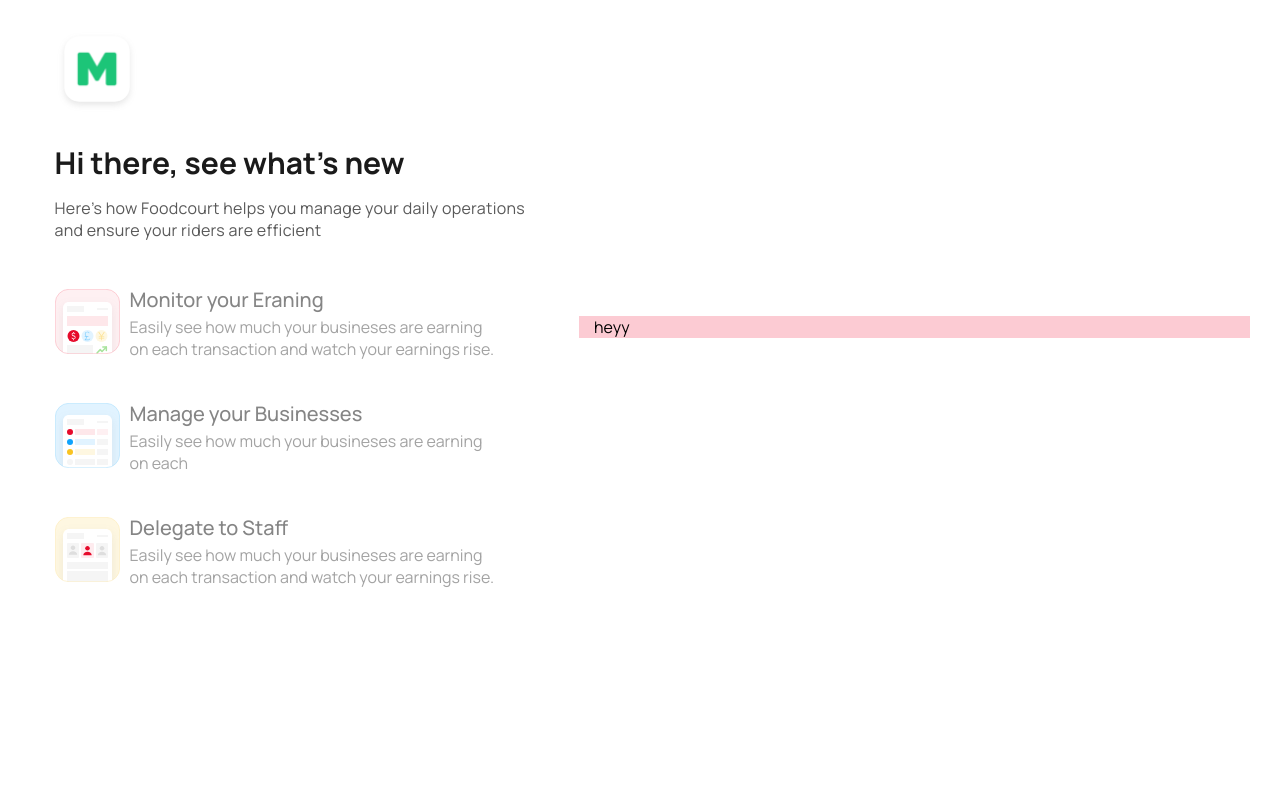
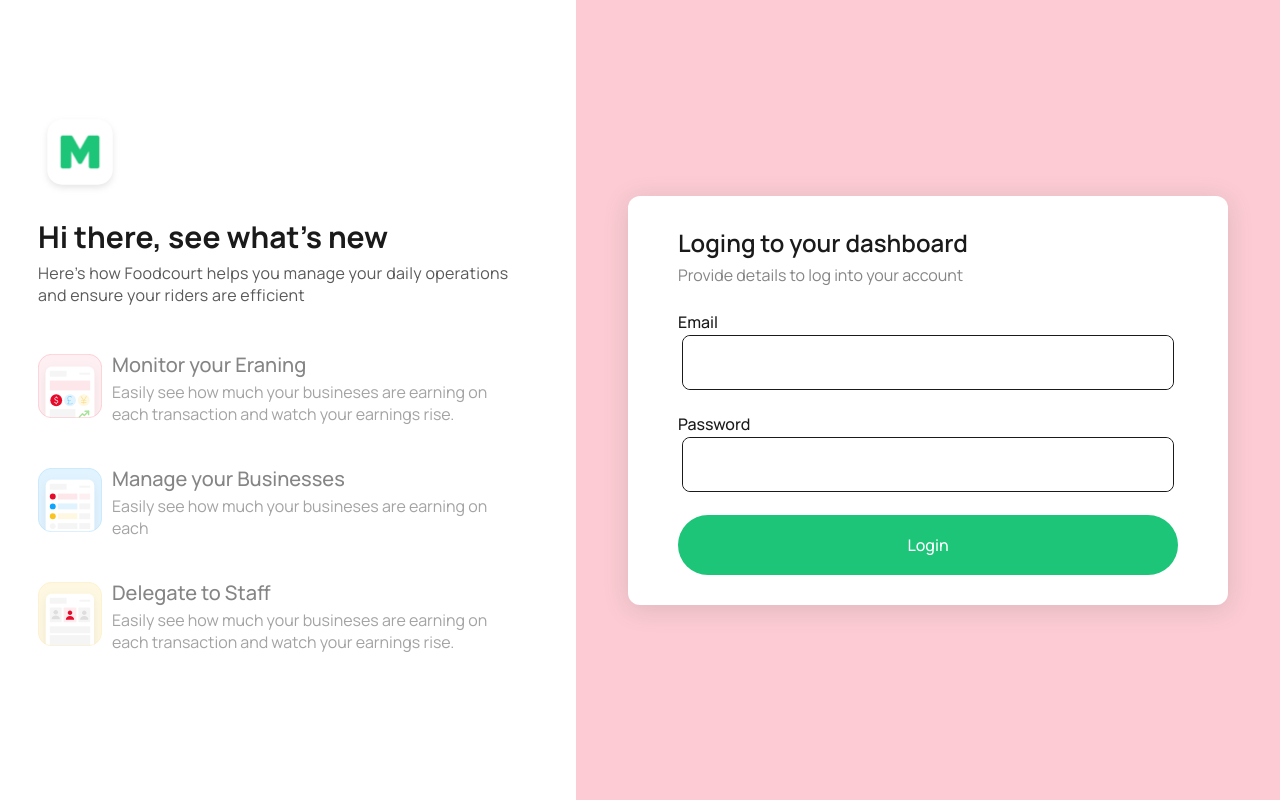
Before and after one commit to AlexChika/web-dev-assessment, a React (Create React App) app: page / in a window 1280 px wide. Built offline with nearby package versions, Linux system fonts and the light colour scheme.

Commit message:
build:built ui component for loging screen

```diff
--- a/src/icons/StickerOneIcon.tsx
+++ b/src/icons/StickerOneIcon.tsx
@@ -1,6 +1,6 @@
 import React from "react";
 
-const StickerOneIcon = () => {
+const StickerOneIcon = ({ color, class: cs }: IconType) => {
   return (
     <svg
       width="65"
@@ -8,6 +8,7 @@ const StickerOneIcon = () => {
       viewBox="0 0 65 65"
       fill="none"
       xmlns="http://www.w3.org/2000/svg"
+      className={cs}
     >
       <g clip-path="url(#clip0_0_77)">
         <rect width="65" height="65" rx="14" fill="#FEF0F2" />
--- a/src/icons/StickerThreeIcon.tsx
+++ b/src/icons/StickerThreeIcon.tsx
@@ -1,8 +1,9 @@
 import React from "react";
 
-const StickerThreeIcon = () => {
+const StickerThreeIcon = ({ color, class: cs }: IconType) => {
   return (
     <svg
+      className={cs}
       width="65"
       height="65"
       viewBox="0 0 65 65"
--- a/src/icons/StickerTwoIcon.tsx
+++ b/src/icons/StickerTwoIcon.tsx
@@ -1,8 +1,9 @@
 import React from "react";
 
-const StickerTwoIcon = () => {
+const StickerTwoIcon = ({ color, class: cs }: IconType) => {
   return (
     <svg
+      className={cs}
       width="65"
       height="65"
       viewBox="0 0 65 65"
--- a/src/pages/Login/HalfLeftDescription.tsx
+++ b/src/pages/Login/HalfLeftDescription.tsx
@@ -25,7 +25,7 @@ const HalfLeftDescription = () => {
         <ButtonsWrapperStyle>
           <ButtonsRowStyle>
             <small>
-              <StickerOneIcon />
+              <StickerOneIcon class="sticker" />
             </small>
 
             <div>
@@ -44,7 +44,7 @@ const HalfLeftDescription = () => {
 
           <ButtonsRowStyle>
             <small>
-              <StickerTwoIcon />
+              <StickerTwoIcon class="sticker" />
             </small>
 
             <div>
@@ -60,7 +60,7 @@ const HalfLeftDescription = () => {
 
           <ButtonsRowStyle>
             <small>
-              <StickerThreeIcon />
+              <StickerThreeIcon class="sticker" />
             </small>
 
             <div>
@@ -106,16 +106,25 @@ const HeadingStyle = styled.section`
   h2 {
     margin-top: 2rem;
     font-weight: 700;
-    font-size: 3rem;
-    line-height: 4.8rem;
+    font-size: 2.4rem;
+    line-height: 3rem;
     color: ${({ theme }) => theme.primaryDark};
   }
-
   p {
     margin-top: 1rem;
-    font-size: 1.6rem;
+    font-size: 1.5rem;
     letter-spacing: 0.3px;
     color: ${({ theme }: any) => theme.secondaryDark};
+  }
+
+  @media screen and (min-width: 500px) {
+    h2 {
+      font-size: 3rem;
+    }
+
+    p {
+      font-size: 1.6rem;
+    }
   }
 `;
 
@@ -139,27 +148,32 @@ const ButtonsRowStyle = styled.section`
     justify-content: space-between;
 
     span {
-      width: calc(100% - 40px);
+      width: calc(100% - 30px);
     }
+  }
+
+  .sticker {
+    width: 50px;
+    height: 50px;
   }
 
   .icon {
     color: #f9c320;
-    width: 25px;
-    height: 25px;
+    width: 20px;
+    height: 20px;
     align-self: center;
     display: none;
   }
 
   h3 {
     font-weight: 500;
-    font-size: 2rem;
+    font-size: 1.8rem;
     color: ${({ theme }) => theme.tertiaryDark};
   }
 
   p {
     color: ${({ theme }) => theme.gray};
-    font-size: 1.6rem;
+    font-size: 1.3rem;
     padding-top: 3px;
   }
 
@@ -176,4 +190,24 @@ const ButtonsRowStyle = styled.section`
   &:hover .icon {
     display: block;
   }
+
+  @media screen and (min-width: 500px) {
+    h3 {
+      font-size: 2rem;
+    }
+
+    p {
+      font-size: 1.6rem;
+    }
+
+    .icon {
+      width: 25px;
+      height: 25px;
+    }
+
+    .sticker {
+      width: 64px;
+      height: 64px;
+    }
+  }
 `;
--- a/src/pages/Login/LoginForm.tsx
+++ b/src/pages/Login/LoginForm.tsx
@@ -1,15 +1,91 @@
 import styled from "styled-components";
+import { useState } from "react";
 
 const LoginForm = () => {
-  return <Wrapper>heyy</Wrapper>;
+  const [formInput, setFormInput] = useState({
+    email: "",
+    password: "",
+  });
+
+  function handleLogin() {}
+
+  return (
+    <Wrapper>
+      <form onSubmit={handleLogin}>
+        <div>
+          <Heading>
+            <h3>Loging to your dashboard</h3>
+            <p>Provide details to log into your account</p>
+          </Heading>
+
+          <FormInput>
+            <label htmlFor="email">Email</label>
+            <article>
+              <div>
+                <input id="email" name="email" type="email" />
+                <span></span>
+              </div>
+            </article>
+            <small className="error"></small>
+          </FormInput>
+
+          <FormInput>
+            <label htmlFor="password">Password</label>
+            <article>
+              <div>
+                <input id="password" name="password" type="text" />
+                <span></span>
+              </div>
+            </article>
+            <small className="error"></small>
+          </FormInput>
+
+          <button type="submit">Login</button>
+        </div>
+      </form>
+    </Wrapper>
+  );
 };
 
 export default LoginForm;
 
 const Wrapper = styled.section`
   background-color: #fccbd3;
+  display: flex;
+  justify-content: center;
+  align-items: center;
   width: 100%;
-  padding: 0px 15px;
+  min-height: 100vh;
+
+  form {
+    max-width: 600px;
+    box-shadow: 0px 4px 25px rgba(102, 102, 102, 0.2);
+    border-radius: 12px;
+    width: 100%;
+    background-color: white;
+    padding: 30px;
+    margin: 0 auto;
+    display: flex;
+    justify-content: center;
+    align-items: center;
+
+    div {
+      max-width: 500px;
+      width: 100%;
+    }
+  }
+
+  button {
+    background: #1cc578;
+    border-radius: 40px;
+    height: 60px;
+    width: 100%;
+    border: none;
+    outline: none;
+    color: white;
+    font-weight: 500;
+    font-size: 1.6rem;
+  }
 
   @media screen and (min-width: 900px) {
     width: 50%;
@@ -19,3 +95,65 @@ const Wrapper = styled.section`
     width: 55%;
   }
 `;
+
+const Heading = styled.div`
+  margin-bottom: 20px;
+
+  h3 {
+    color: ${({ theme }) => theme.primaryDark};
+    font-weight: 600;
+    font-size: 2.4rem;
+  }
+
+  p {
+    color: ${({ theme }) => theme.tertiaryDark};
+    font-size: 1.6rem;
+    padding: 5px 0px;
+  }
+`;
+
+const FormInput = styled.div`
+  width: 100%;
+  margin-bottom: 20px;
+
+  label {
+    font-weight: 500;
+    font-size: 1.6rem;
+    color: ${({ theme }) => theme.primaryDark};
+  }
+
+  article {
+    border-radius: 12px;
+    height: 60px;
+    width: 100%;
+    display: flex;
+    justify-content: center;
+    align-items: center;
+    padding: 4px;
+
+    div {
+      display: flex;
+      height: 55px;
+      margin: 0 auto;
+      border-radius: 8px;
+      border: 1px solid ${({ theme }) => theme.primaryDark};
+    }
+
+    input {
+      outline: none;
+      border-radius: 8px;
+      border: none;
+      flex: 1;
+      padding: 0px 10px;
+    }
+  }
+
+  article:has(input:focus) {
+    background: #f0f0f0;
+  }
+
+  small {
+    color: tomato;
+    height: 10px;
+  }
+`;
--- a/src/pages/Login/index.tsx
+++ b/src/pages/Login/index.tsx
@@ -18,10 +18,12 @@ const Wrapper = styled.main`
   display: flex;
   flex-direction: column;
   align-items: center;
-  padding: 30px 0px;
+
+  section {
+    /* border: 2px solid green; */
+  }
 
   @media screen and (min-width: 900px) {
     flex-direction: row;
-    padding: 30px;
   }
 `;
--- a/src/styles/index.ts
+++ b/src/styles/index.ts
@@ -14,7 +14,7 @@ const GlobalStyle = createGlobalStyle`
     margin:0;
     padding:0;
     box-sizing:border-box;
-        font-family: "Manrope";
+    font-family: "Manrope";
 
 }
 
@@ -23,8 +23,7 @@ html {
 }
 
 body{
-
-    font-size: 1.6rem;
+font-size: 1.6rem;
 }
 
 /* utilities */
```
